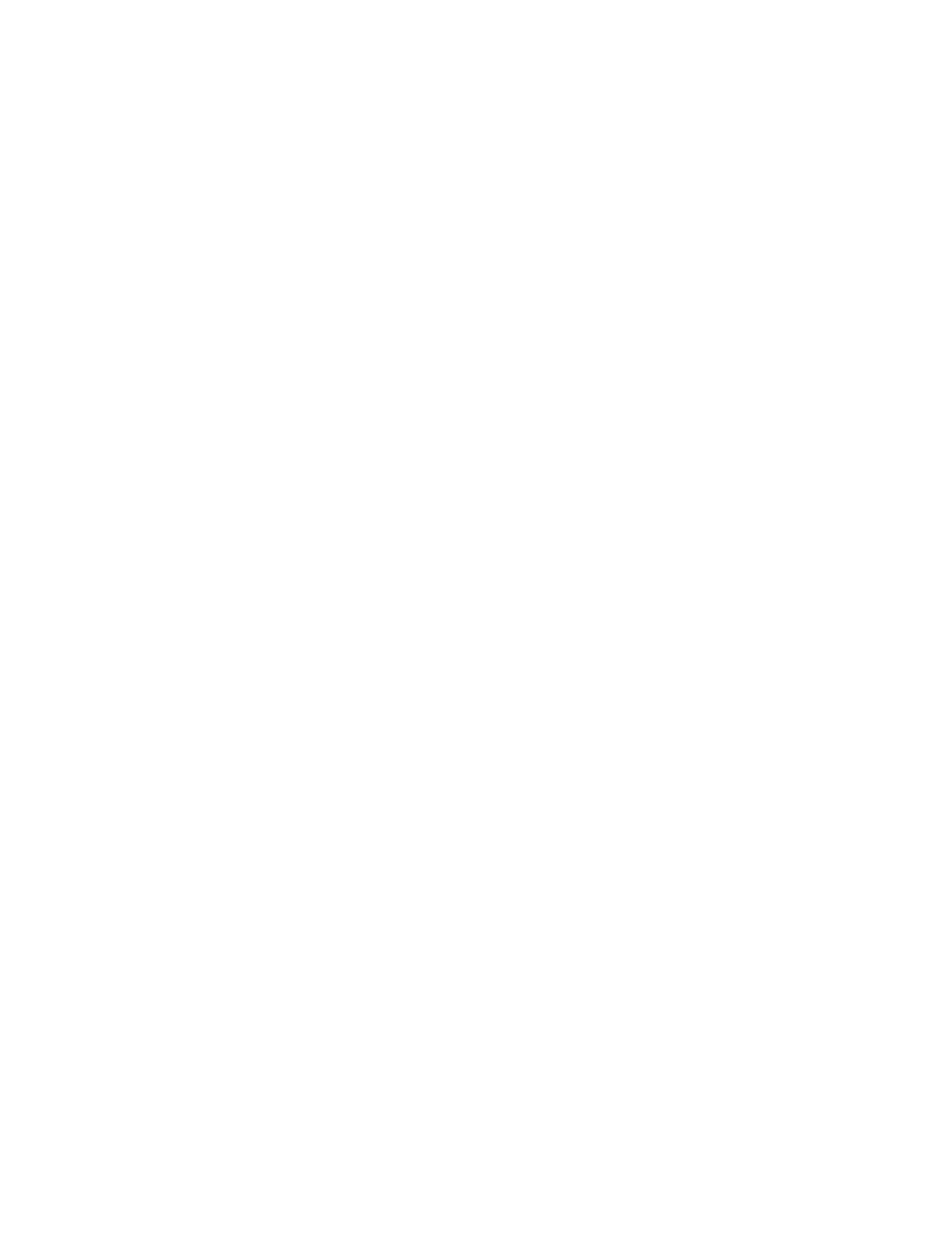
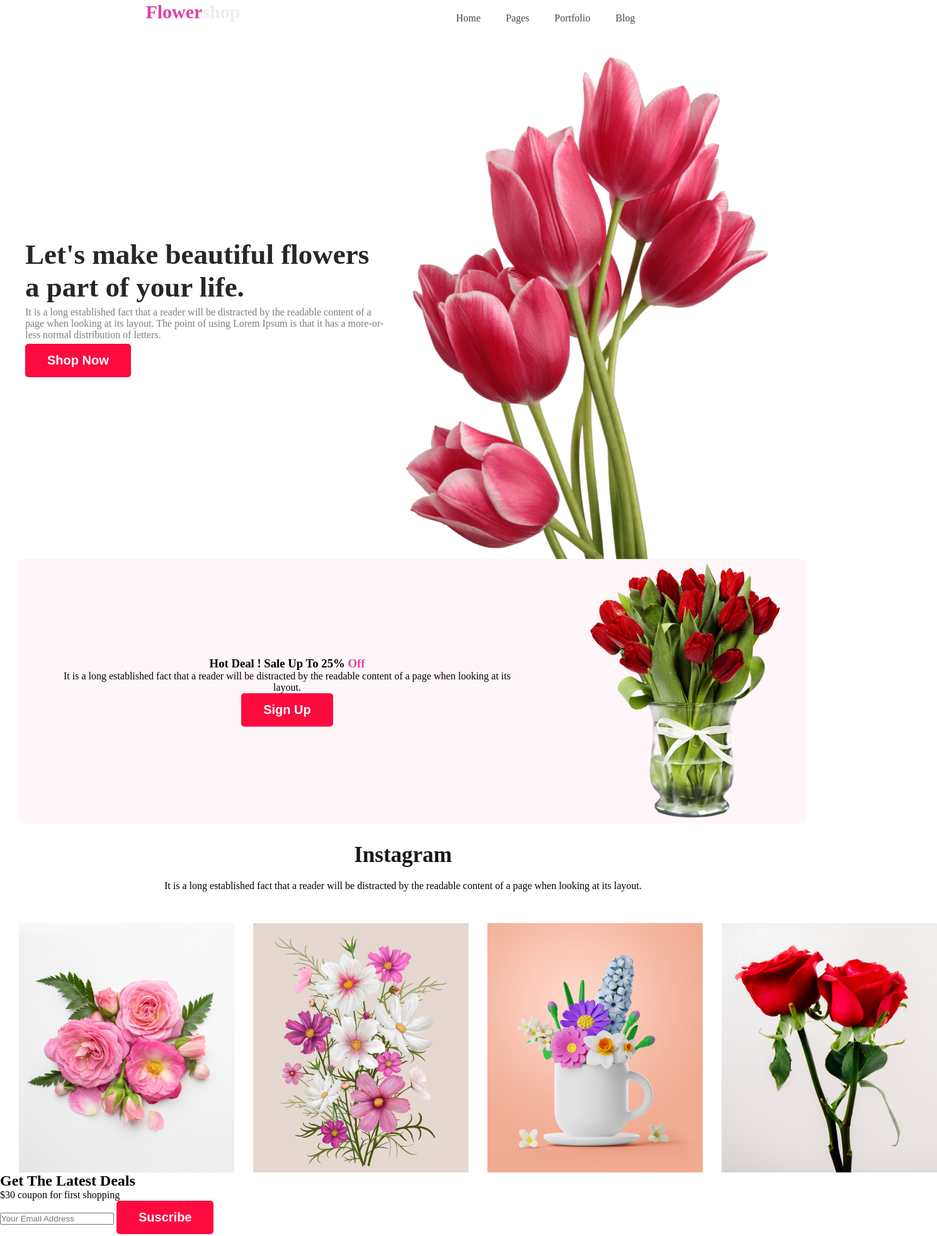
Before and after one commit to Mominul072/flower-shop, a plain HTML site: page index.html in a window 1280 px wide. Shown: the top 1963 px of the page at 63% size, 1488 px wide, since content can reach past the window. Before the commit the page ends 800 px from the top, so only its background shows below. Drawn offline with Linux system fonts and the light colour scheme.

Commit message:
added header and footer section

```diff
--- a/index.html
+++ b/index.html
@@ -4,16 +4,97 @@
     <meta charset="UTF-8">
     <meta name="viewport" content="width=device-width, initial-scale=1.0">
     <title>Flower Shop</title>
+    <link rel="stylesheet" href="style.css">
 </head>
 <body>
     <header>
+        <nav class="header">
+            <h3 class="shop-title"><span class="text-primary">Flower</span>shop</h3>
+            <ul>
+                <li><a href="Home">Home</a></li>
+                <li><a href="Pages">Pages</a></li>
+                <li><a href="Portfolio">Portfolio</a></li>
+                <li><a href="Blog">Blog</a></li>
+
+
+        </nav>
+        <div class="banner">
+            <div class="banner-content">
+               <h3 class="banner-greeting">Let's make beautiful flowers a part of your life.</h3>
+               <p class="banner-description">It is a long established fact that a reader will be distracted by the readable content of a page when looking at its layout. The point of using Lorem Ipsum is that it has a more-or-less normal distribution of letters.</p>
+               <button class="btn-primary"> Shop Now</button>
+
+            </div>
+            <img class="profile-pic" src="./Flower Asset/pngwing 10.png" alt="">
+       </div>
 
     </header>
     <main>
+        <!-- hot deal section  -->
+        <section>
+            <div class="hot-deal">
+                <div class="deal-title">
+                    <h3>Hot Deal ! Sale Up To 25% <span class="off-btn">Off</span></h3>
+                    <p class="deal-descriptin">
+                        It is a long established fact that a reader will be distracted by the readable content of a page when looking at its layout.
+                    </p>
+                    <button class="btn-primary"> Sign Up</button>
+                </div>
+
+                    <img class="deal-pic" src="./Flower Asset/pngwing 8.png" alt="">
+
+
+            </div>
+
+        </section>
+
+        <!-- instagram section -->
+        <section>
+            <h3 class="ins-title">Instagram</h3>
+            <p class="ins-description">
+                It is a long established fact that a reader will be distracted by the readable content of a page when looking at its layout.
+            </p>
+            <div class="insta_container">
+                <div class="flower">
+                    <img src="./Flower Asset/Flower 01.png" alt="">
+                </div>
+                <div class="flower">
+                         <img src="./Flower Asset/Rectangle 4.png" alt="">
+                </div>
+                <div class="flower">
+                    <img src="./Flower Asset/Rectangle 5.png" alt="">
+                </div>
+                <div class="flower">
+                    <img src="./Flower Asset/Rectangle 6.png" alt="">
+
+                </div>
+
+            </div>
+        </section>
+
+
+        <!-- greatest deal section -->
+        <section>
+            <div class="greatest-container">
+                <h2 class="geatest-title">Get The Latest Deals</h2>
+                <p class="greatest-description">
+                    $30 coupon for first shopping
+                </p>
+                <input type="text" placeholder="Your Email Address">
+                <button class="btn-primary">Suscribe</button>
+            </div>
+        </section>
 
     </main>
     <footer>
+        <div class="footer">
+            <h2 class="shop-title"><span class="text-primary">Flower</span>shop</h2><br>
+            <p class="footer-description">It is a long established fact that a reader will be distracted by the readable content of a page when looking at its layout.</p> <br>
+            <p class="copyright">@2020-2023, FlowerShop.com. All rights reserved. </p>
 
+
+
+        </div>
     </footer>
 
 </body>
--- a/style.css
+++ b/style.css
@@ -2,3 +2,159 @@
     margin: 0px;
     padding: 0px;
 }
+
+/* nav styles */
+nav{
+    display: flex;
+    justify-content: space-around;
+    align-items: center;
+    margin: 0px 60px;
+}
+
+.shop-title{
+    color: #f3ebeb;
+    font-size: 30px;
+    font-weight: 800;
+}
+.text-primary{
+    color: #dc41a6;
+}
+nav>ul{
+    display: flex;
+    align-items: center;
+
+}
+nav li{
+    list-style: none;
+    margin-right: 40px;
+    margin-top: 20px;
+
+}
+nav a{
+    text-decoration: none;
+    color: #474747;
+}
+
+/* header related styles */
+.header{
+  /* background-color: #f208a0; */
+}
+.banner{
+    padding:50px 30px 0px 40px;
+    display: flex;
+    align-items:center;
+    justify-content: space-between;
+}
+.banner.profile-pic{
+    /* width: 500px; */
+    width: 635px;
+    height: 800px;
+}
+.banner-greeting{
+
+     color: #272727;
+    font-size: 45px;
+
+    margin-bottom: 0px;
+
+
+}
+
+.banner-description{
+    color: rgba(39, 39, 39, 0.60);
+    margin-top: 5px;
+    margin-bottom: 5px;
+}
+
+.btn-primary{
+    border-radius: 5px;
+    background: #fd0a3f;
+    border: 0px;
+    color: white;
+    font-size: 20px;
+    font-weight: 700;
+    padding: 15px 35px;
+}
+
+
+/* hot deal section style */
+.off-btn{
+    color: #dc41a6;
+}
+
+.hot-deal{
+
+
+    display: flex;
+    align-items:center;
+
+    border-radius: 8px;
+    background: rgba(229, 84, 115, 0.05);
+    gap: 50px;
+
+    /* justify-content: space-around; */
+    margin-left: 30px;
+}
+.deal-pic{
+
+    margin-right: 30px;
+}
+
+
+
+
+/* greatest deal style */
+.greatest-container{
+
+}
+
+
+.deal-title{
+    text-align: center;
+    padding:50px;
+
+}
+
+/* insta style */
+
+.ins-title {
+    color:  #181818;
+    text-align: center;
+    font-size: 35px;
+    font-weight: 700;
+    margin-top: 30px;
+    margin-bottom: 20px;
+
+
+
+}
+.ins-description{
+    text-align: center;
+    margin-bottom: 50px;
+}
+
+.insta_container{
+    display: flex;
+    width: 342px;
+    height: 396px;
+    gap: 30px;
+    margin-left: 30px;
+    margin-right: 30px;
+
+
+}
+
+/* footer style */
+footer{
+
+
+    background: #0f0f0e;
+    padding: 130px 230px;
+    margin-top: 100px;
+    text-align: center;
+    color: azure;
+
+}
+.footer{
+    padding:0px 300px
+}
```
